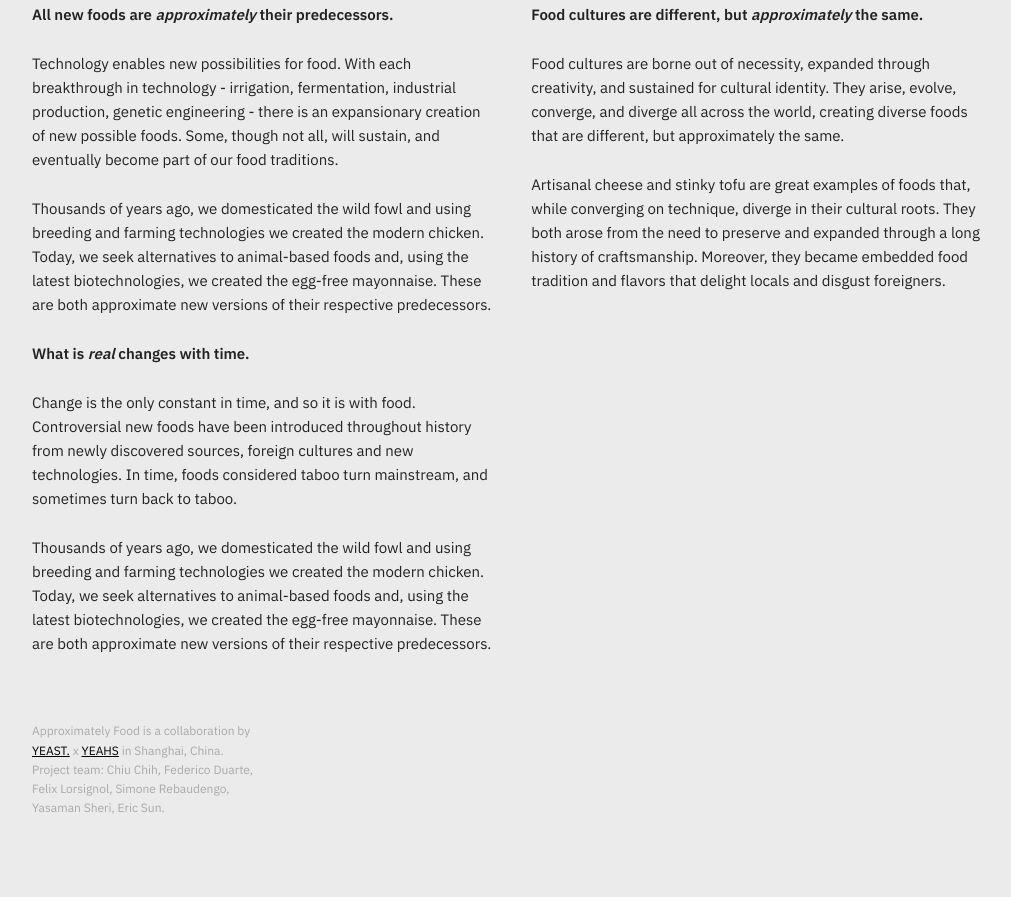
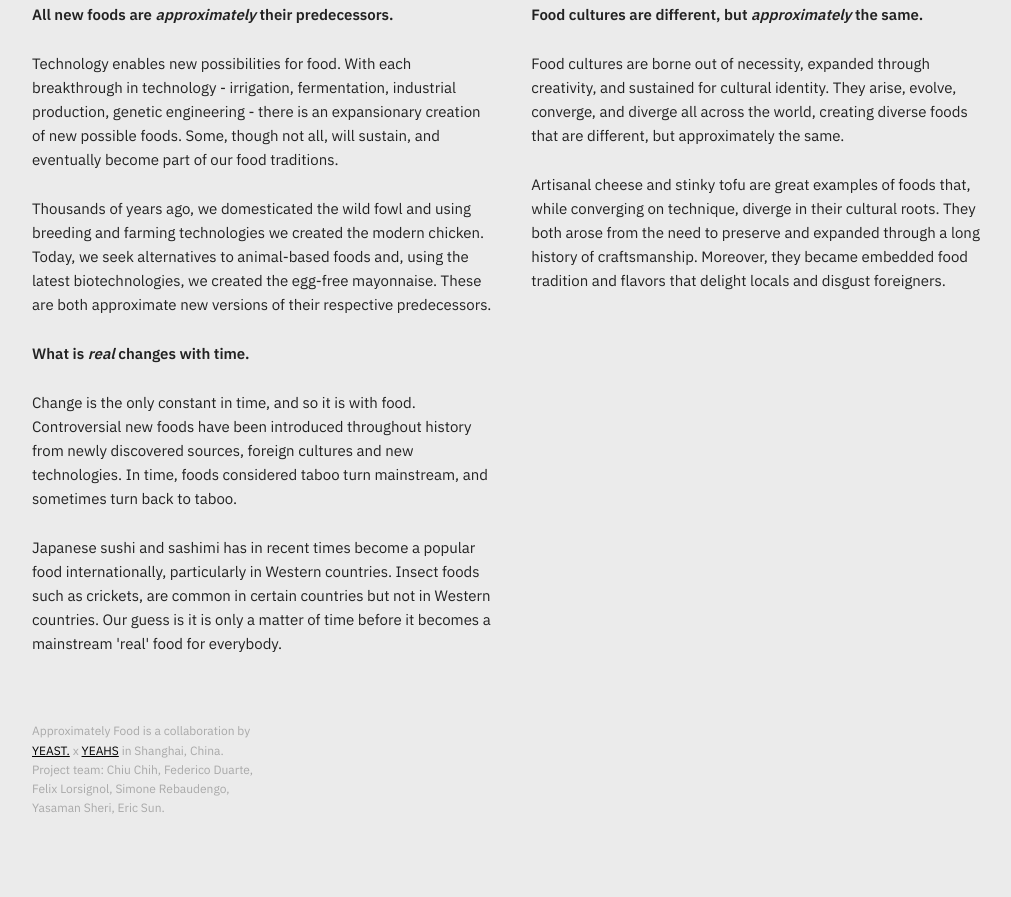
Before and after one commit to approximatelyfoods/approximatelyfoods.github.io, a plain HTML site: page about.html in a window 1280 px wide. Shown: the part 1119-2016 px from the top of the page, without its empty margins (128-1139 px from the left). Drawn offline with Linux system fonts and the light colour scheme.

Commit message:
fixed text

```diff
--- a/about.html
+++ b/about.html
@@ -86,8 +86,7 @@
       <div class="six columns">
         <p class='bold'>What is <em>real</em> changes with time.</p>
         <p>Change is the only constant in time, and so it is with food. Controversial new foods have been introduced throughout history from newly discovered sources, foreign cultures and new technologies. In time, foods considered taboo turn mainstream, and sometimes turn back to taboo. </p>
-        <p>Thousands of years ago, we domesticated the wild fowl and using breeding and farming technologies we created the modern chicken. Today, we seek alternatives to animal-based foods and, using the latest biotechnologies, we created the egg-free mayonnaise.
-          These are both approximate new versions of their respective predecessors.</p>
+        <p>Japanese sushi and sashimi has in recent times become a popular food internationally, particularly in Western countries. Insect foods such as crickets, are common in certain countries but not in Western countries. Our guess is it is only a matter of time before it becomes a mainstream 'real' food for everybody.</p>
       </div>
     </div>
     <div class="row">
```
